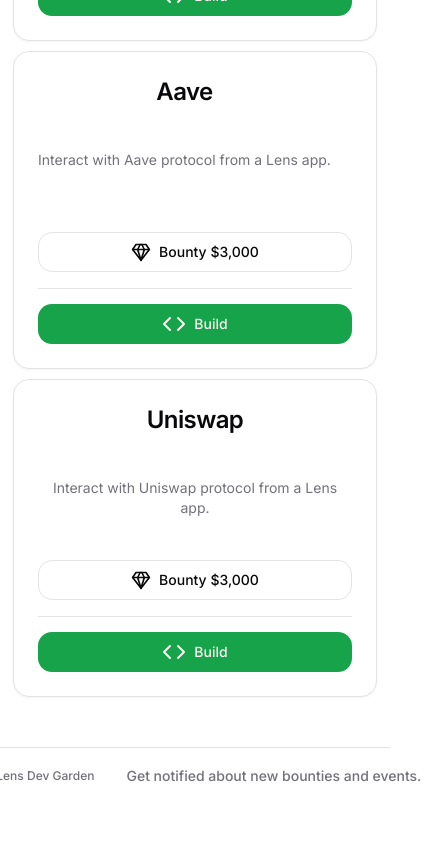
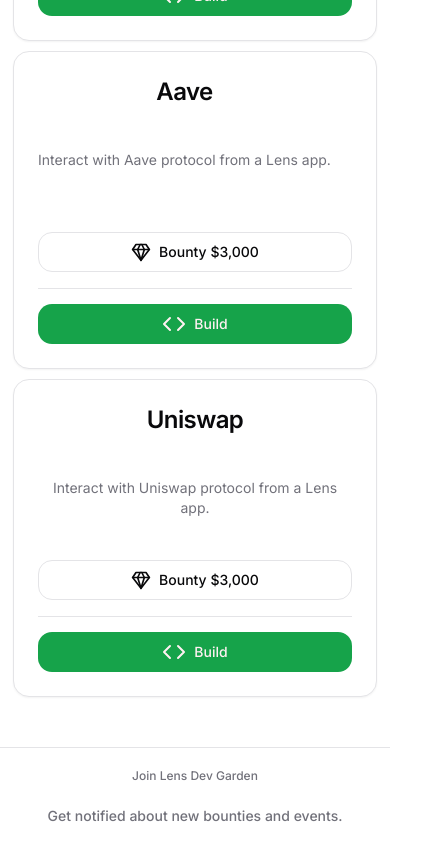
Before and after one commit to lens-protocol/open-actions-directory, a Next.js app: page / in a window 390 px wide. Shown: the part 2668-3512 px from the top of the page, 437 px wide, since content can reach past the window. Before the commit the page ends 3472 px from the top, so only its background shows below. Built offline with nearby package versions, Linux system fonts and the light colour scheme.

Commit message:
fixed responsive footer

```diff
--- a/app/globals.css
+++ b/app/globals.css
@@ -1,7 +1,6 @@
 @tailwind base;
 @tailwind components;
 @tailwind utilities;
-
 
 @layer base {
   :root {
@@ -59,7 +58,6 @@
 /*
 
 --slight: 240 4.8% 94.9%;
-
 --slight:  240 3.7% 8.9%;
 
 */
--- a/components/Footer.tsx
+++ b/components/Footer.tsx
@@ -6,7 +6,11 @@
     <div className="border-t">
       <div className='p-2 px-10'>
         <div
-          className='flex justify-center items-center'
+          className='
+          flex-col
+          sm:flex-row
+          flex justify-center items-center
+          '
         >
           <Button
             variant="link"
```
